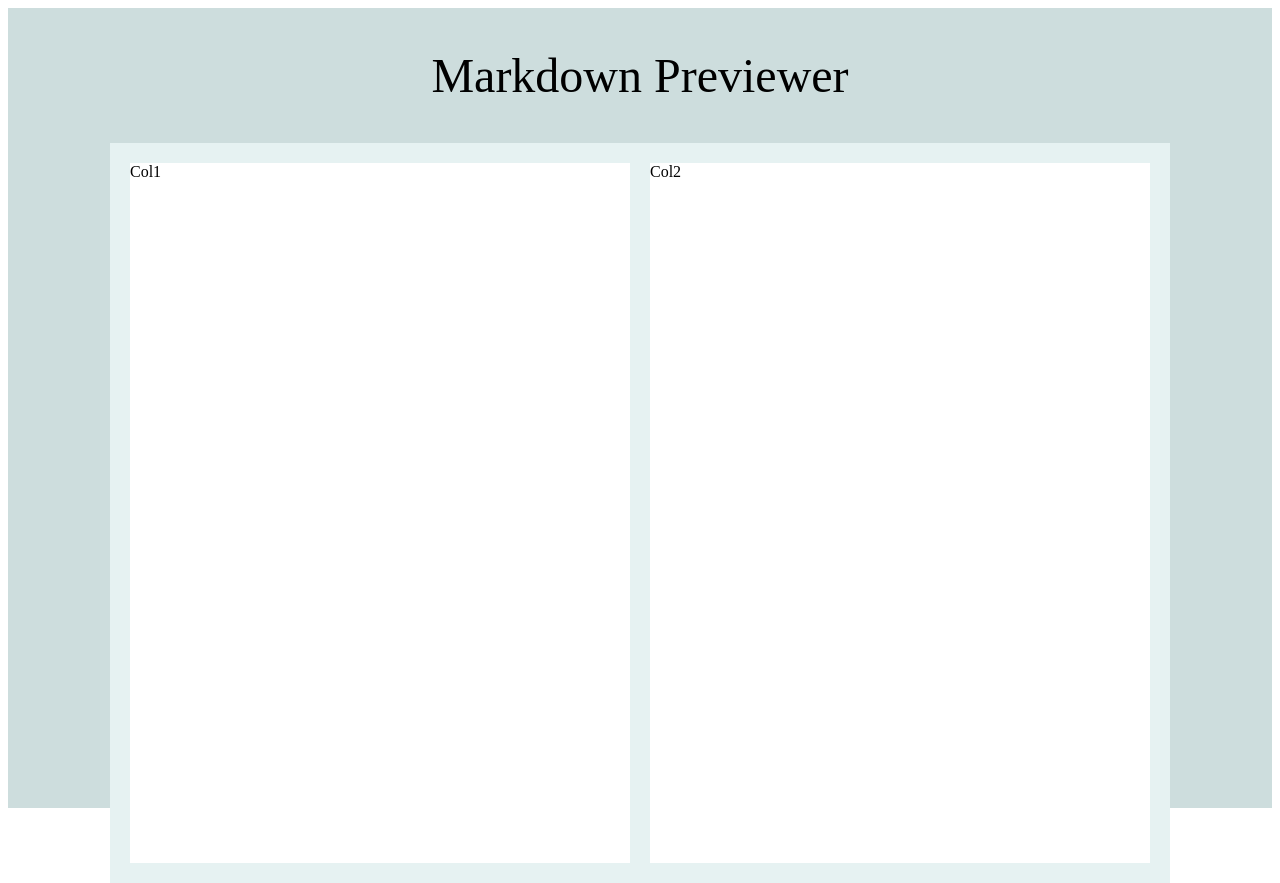
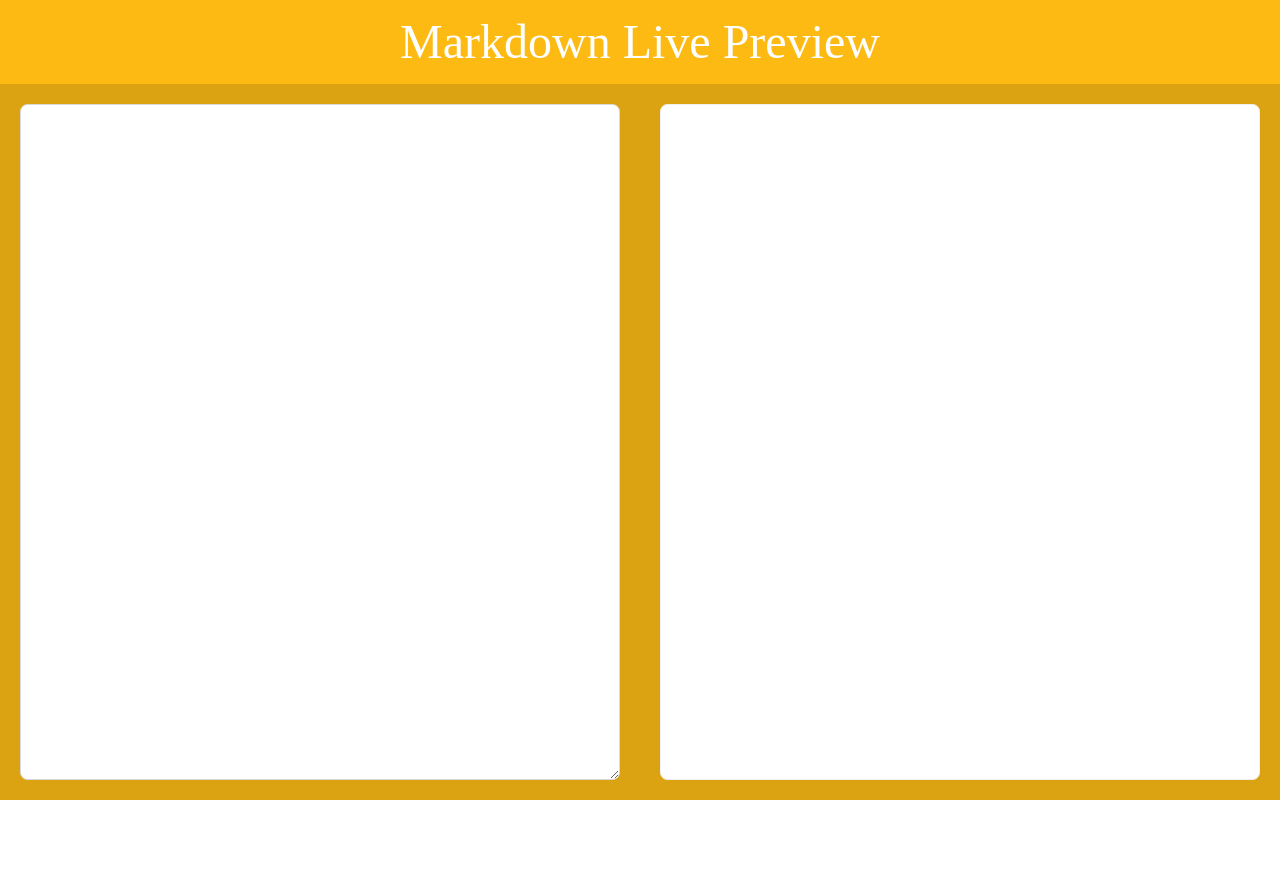
Before and after one commit to willemclarke/markdown-previewer, a React (Create React App) app: page / in a window 1280 px wide. After the commit the page ends 800 px from the top, so only its background shows below. Built offline with nearby package versions, Linux system fonts and the light colour scheme.

Commit message:
feat(MarkdownInput, HtmlPreview)

```diff
--- a/package.json
+++ b/package.json
@@ -5,6 +5,7 @@
   "dependencies": {
     "antd": "^4.0.0",
     "lodash": "^4.17.15",
+    "markdown-to-jsx": "^6.11.0",
     "react": "^16.13.0",
     "react-dom": "^16.13.0",
     "react-scripts": "3.4.0"
@@ -32,6 +33,7 @@
   },
   "devDependencies": {
     "@types/lodash": "^4.14.149",
+    "@types/markdown-to-jsx": "^6.11.0",
     "@types/node": "^13.7.7",
     "@types/react": "^16.9.23",
     "@types/react-dom": "^16.9.5",
--- a/src/App.tsx
+++ b/src/App.tsx
@@ -1,39 +1,52 @@
 import React from "react";
 import * as _ from "lodash";
 
-import { Row, Col, Card } from "antd";
+import { Row, Col } from "antd";
 import { Layout } from "antd";
+import { MarkdownInput } from "./components/MarkdownInput";
+import { HtmlPreview } from "./components/HtmlPreview";
 
 const { Header, Content } = Layout;
 
 export const App: React.FC = () => {
+  const [markdown, setMarkdown] = React.useState(``);
+
   return (
-    <Layout style={{ backgroundColor: "#cddddd", height: "100vh" }}>
+    <Layout style={{ backgroundColor: "#fcba12", height: "100vh" }}>
       <Header
         style={{
+          backgroundColor: "#fcba12",
           display: "flex",
           justifyContent: "center",
-          paddingTop: "40px",
+          paddingTop: "10px",
           fontFamily: "Trocchi, serif",
-          fontSize: "3rem"
+          fontSize: "3rem",
+          color: "white"
         }}
       >
-        Markdown Previewer
+        Markdown Live Preview
       </Header>
-      <Content>
-        <Row style={{ display: "flex", justifyContent: "center", paddingTop: "40px" }}>
+      <Content style={{ paddingTop: "10px" }}>
+        <Row style={{ paddingTop: "10px", height: "100%" }}>
           <Col
             span={12}
             style={{
-              background: "red",
-              backgroundColor: "#e6f2f2",
-              padding: "20px 10px 20px 20px"
+              background: "#dba212",
+              padding: "20px 20px 20px 20px",
+              height: "100%"
             }}
           >
-            <Card style={{ width: "500px", height: "700px", backgroundColor: "white", margin: "0px" }}>Col1</Card>
+            <MarkdownInput setMarkdown={setMarkdown} />
           </Col>
-          <Col span={12} style={{ background: "red", backgroundColor: "#e6f2f2", padding: "20px 20px 20px 10px" }}>
-            <Card style={{ width: "500px", height: "700px", backgroundColor: "white", margin: "0px" }}>Col2</Card>
+          <Col
+            span={12}
+            style={{
+              background: "#dba212",
+              padding: "20px 20px 20px 20px",
+              height: "100%"
+            }}
+          >
+            <HtmlPreview markdown={markdown} />
           </Col>
         </Row>
       </Content>
--- /dev/null
+++ b/src/components/HtmlPreview.tsx
@@ -0,0 +1,19 @@
+import React from "react";
+import * as _ from "lodash";
+import Markdown from "markdown-to-jsx";
+
+import { Card } from "antd";
+
+interface Props {
+  markdown: string;
+}
+
+export const HtmlPreview = (props: Props): JSX.Element => {
+  const { markdown } = props;
+
+  return (
+    <Card style={{ height: "100%", borderRadius: "7.5px" }}>
+      <Markdown>{markdown}</Markdown>
+    </Card>
+  );
+};
--- /dev/null
+++ b/src/components/MarkdownInput.tsx
@@ -0,0 +1,20 @@
+import React, { HtmlHTMLAttributes } from "react";
+import * as _ from "lodash";
+import { Input } from "antd";
+
+const { TextArea } = Input;
+
+interface Props {
+  setMarkdown: (v: string) => void;
+}
+
+export const MarkdownInput = (props: Props): JSX.Element => {
+  const { setMarkdown } = props;
+
+  return (
+    <TextArea
+      style={{ height: "100%", width: "100%", backgroundColor: "white", margin: "0px", borderRadius: "7.5px" }}
+      onChange={(e: React.ChangeEvent<HTMLTextAreaElement>) => setMarkdown(e.target.value)}
+    />
+  );
+};
--- /dev/null
+++ b/src/index.css
@@ -0,0 +1 @@
+@import "~antd/dist/antd.css";
--- a/src/index.tsx
+++ b/src/index.tsx
@@ -1,5 +1,6 @@
 import React from "react";
 import ReactDOM from "react-dom";
 import App from "./App";
+import "./index.css";
 
 ReactDOM.render(<App />, document.getElementById("root"));
```
Also changed, not shown: 1 other file (tests, documents, lock files or other folders).
